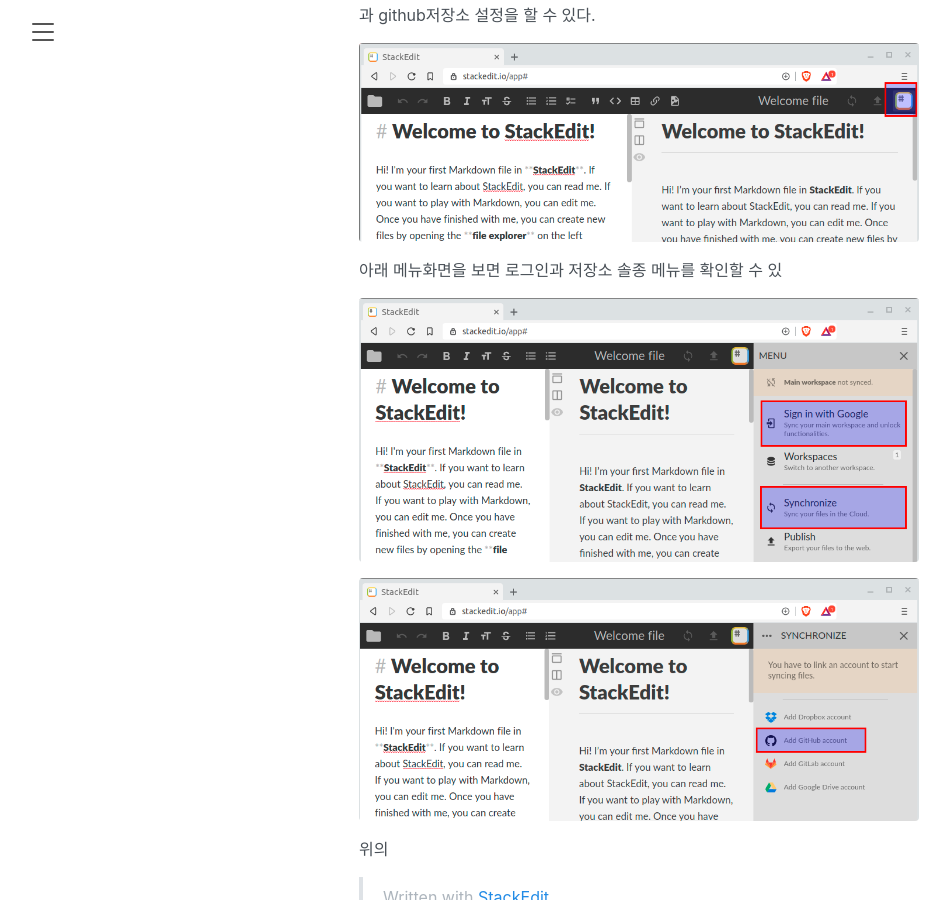
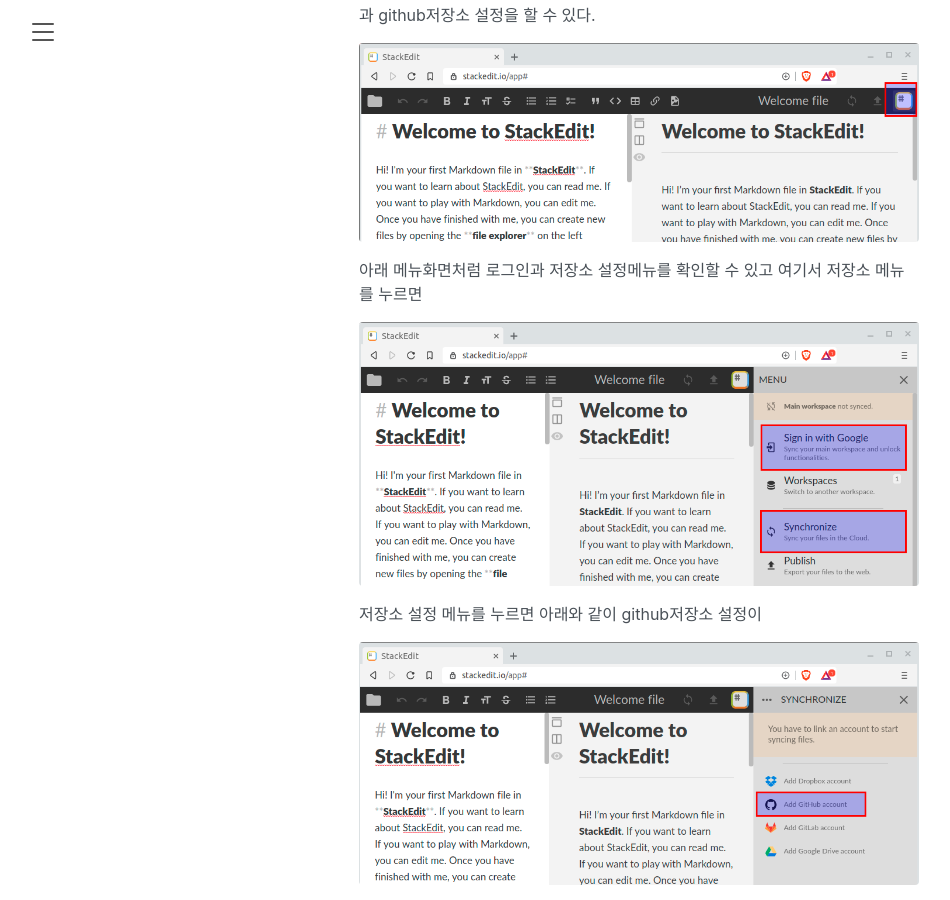
Before and after one commit to nyaooooong/nyaooooong.github.io, a Jekyll site: the page built from _posts/2020-06-03-1.md, in a window 1280 px wide and 900 px high, scrolled down 986 px. Shown: the whole window, without its empty margins (1-951 px from the left). Built offline with Jekyll 4.4.1, drawn with Linux system fonts in a browser that asks for light colours.

Commit message:
_posts/2020-06-03-1.md updated from https://stackedit.io/

```diff
--- a/_posts/2020-06-03-1.md
+++ b/_posts/2020-06-03-1.md
@@ -21,9 +21,11 @@ published: true
 
 ![02](/assets/img/2020-06-03-1.stackedit02.png)
 
-아래 메뉴화면을 보면 로그인과 저장소 솔종 메뉴를 확인할 수 있
+아래 메뉴화면처럼 로그인과 저장소 설정메뉴를 확인할 수 있고 여기서 저장소 메뉴를 누르면
 
 ![03](/assets/img/2020-06-03-1.stackedit03.png)
+
+저장소 설정 메뉴를 누르면 아래와 같이 github저장소 설정이
 
 ![04](/assets/img/2020-06-03-1.stackedit04.png)
 
```
Also changed, not shown: other parts of _posts/2020-06-03-1.md (+1 -1 lines).
